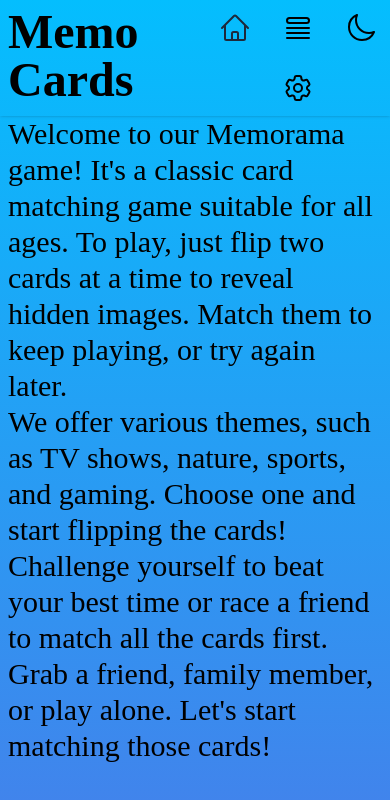
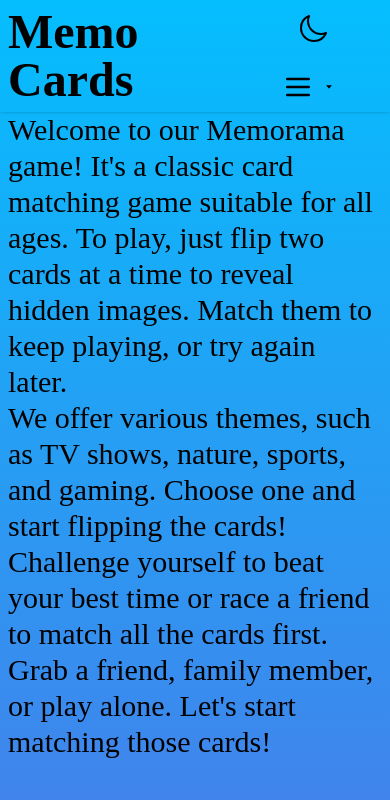
Before and after one commit to deiviiss/memory-game, a React (Vite) app: page / in a window 390 px wide. Shown: the top 800 px of the page. Built offline with nearby package versions, Linux system fonts and the light colour scheme; a web font is replaced by a local one.

Commit message:
feat: :sparkles: add dropdown menu
add dropdown menu with reacti-icons and hamburger menu

```diff
--- a/package.json
+++ b/package.json
@@ -22,6 +22,7 @@
     "prop-types": "^15.8.1",
     "react": "^18.2.0",
     "react-dom": "^18.2.0",
+    "react-icons": "^4.8.0",
     "react-router-dom": "^6.8.1"
   },
   "devDependencies": {
--- /dev/null
+++ b/src/components/DropDown.jsx
@@ -0,0 +1,29 @@
+import { useState } from "react";
+import { AiOutlineCaretDown, AiOutlineCaretUp } from "react-icons/ai";
+import { NavLink } from 'react-router-dom';
+
+function DropDown() {
+    const [isOpen, setIsOpen] = useState(false);
+  return (
+    <div className="relative w-24 flex flex-col items-center rounded-md">
+      <button onClick={() => setIsOpen((prev) => !prev)} className="flex items-center justify-around border-transparent active:border-white duration-400 active:text-white">
+          <svg xmlns="http://www.w3.org/2000/svg" className="icon icon-tabler icon-tabler-menu-2" width="32" height="32" viewBox="0 0 24 24" strokeWidth="2" stroke="currentColor" fill="none" strokeLinecap="round" strokeLinejoin="round"><path stroke="none" d="M0 0h24v24H0z" fill="none"></path><path d="M4 6l16 0"></path><path d="M4 12l16 0"></path><path d="M4 18l16 0"></path></svg>
+          {!isOpen ? ( <AiOutlineCaretDown className="h-2" />) : ( <AiOutlineCaretUp className="h-2" />)}
+      </button>
+      {isOpen && <div className="bg-primary-gradient absolute mt-10 max-w-full overflow-x-hidden">
+        <li className='w-full flex justify-center items-center'>
+          <NavLink to={'/'} className={({ isActive }) => isActive ? 'text-white' : ''}>
+            Home
+          </NavLink>
+        </li>
+        <li className='w-full flex justify-center items-center'>
+          <NavLink to={'/games'} className={({ isActive }) => isActive ? 'text-white' : ''}>
+            Games
+          </NavLink>
+        </li>
+        </div>}
+    </div>
+  )
+}
+
+export default DropDown;
--- a/src/components/Navbar.jsx
+++ b/src/components/Navbar.jsx
@@ -1,36 +1,18 @@
 import { NavLink } from 'react-router-dom'
 import '../styles/Navbar.css'
+import DropDown from './DropDown'
 
 export default function Navbar () {
   return (
     <div className='flex justify-between p-2 shadow'>
       <h1 className='text-5xl font-extrabold'>Memo Cards</h1>
-      <ul className='flex text-center items-center justify-around'>
-        <li className='hover:bg-red-800 rounded p-1'>
-          <NavLink to={'/'} className={({ isActive }) => isActive ? 'text-slate-800' : ''}>
-            <svg xmlns="http://www.w3.org/2000/svg" fill="none" viewBox="0 0 24 24" strokeWidth={1.5} stroke="currentColor" className="w-8 h-8">
-              <path strokeLinecap="round" strokeLinejoin="round" d="M2.25 12l8.954-8.955c.44-.439 1.152-.439 1.591 0L21.75 12M4.5 9.75v10.125c0 .621.504 1.125 1.125 1.125H9.75v-4.875c0-.621.504-1.125 1.125-1.125h2.25c.621 0 1.125.504 1.125 1.125V21h4.125c.621 0 1.125-.504 1.125-1.125V9.75M8.25 21h8.25" />
-            </svg>
-          </NavLink>
-        </li>
-        <li className='hover:bg-red-800 rounded p-1'>
-          <NavLink to={'/games'} className={({ isActive }) => isActive ? 'text-slate-800' : ''}>
-          <svg xmlns="http://www.w3.org/2000/svg" fill="none" viewBox="0 0 24 24" strokeWidth={1.5} stroke="currentColor" className="w-8 h-8">
-            <path strokeLinecap="round" strokeLinejoin="round" d="M3.75 12h16.5m-16.5 3.75h16.5M3.75 19.5h16.5M5.625 4.5h12.75a1.875 1.875 0 010 3.75H5.625a1.875 1.875 0 010-3.75z" />
-          </svg>
-          </NavLink>
-        </li>
-        <li className='hover:bg-red-800 rounded p-1'>
+      <ul className='flex flex-row text-center items-center justify-around'>
+        <li className='duration-400 active:text-white p-1'>
           <svg xmlns="http://www.w3.org/2000/svg" fill="none" viewBox="0 0 24 24" strokeWidth={1.5} stroke="currentColor" className="w-8 h-8">
             <path strokeLinecap="round" strokeLinejoin="round" d="M21.752 15.002A9.718 9.718 0 0118 15.75c-5.385 0-9.75-4.365-9.75-9.75 0-1.33.266-2.597.748-3.752A9.753 9.753 0 003 11.25C3 16.635 7.365 21 12.75 21a9.753 9.753 0 009.002-5.998z" />
           </svg>
         </li>
-        <li className='hover:bg-red-800 rounded p-1'>
-          <svg xmlns="http://www.w3.org/2000/svg" fill="none" viewBox="0 0 24 24" strokeWidth={1.5} stroke="currentColor" className="w-8 h-8">
-            <path strokeLinecap="round" strokeLinejoin="round" d="M9.594 3.94c.09-.542.56-.94 1.11-.94h2.593c.55 0 1.02.398 1.11.94l.213 1.281c.063.374.313.686.645.87.074.04.147.083.22.127.324.196.72.257 1.075.124l1.217-.456a1.125 1.125 0 011.37.49l1.296 2.247a1.125 1.125 0 01-.26 1.431l-1.003.827c-.293.24-.438.613-.431.992a6.759 6.759 0 010 .255c-.007.378.138.75.43.99l1.005.828c.424.35.534.954.26 1.43l-1.298 2.247a1.125 1.125 0 01-1.369.491l-1.217-.456c-.355-.133-.75-.072-1.076.124a6.57 6.57 0 01-.22.128c-.331.183-.581.495-.644.869l-.213 1.28c-.09.543-.56.941-1.11.941h-2.594c-.55 0-1.02-.398-1.11-.94l-.213-1.281c-.062-.374-.312-.686-.644-.87a6.52 6.52 0 01-.22-.127c-.325-.196-.72-.257-1.076-.124l-1.217.456a1.125 1.125 0 01-1.369-.49l-1.297-2.247a1.125 1.125 0 01.26-1.431l1.004-.827c.292-.24.437-.613.43-.992a6.932 6.932 0 010-.255c.007-.378-.138-.75-.43-.99l-1.004-.828a1.125 1.125 0 01-.26-1.43l1.297-2.247a1.125 1.125 0 011.37-.491l1.216.456c.356.133.751.072 1.076-.124.072-.044.146-.087.22-.128.332-.183.582-.495.644-.869l.214-1.281z" />
-            <path strokeLinecap="round" strokeLinejoin="round" d="M15 12a3 3 0 11-6 0 3 3 0 016 0z" />
-          </svg>
-        </li>
+        <DropDown />
       </ul>
     </div>
   )
```
Also changed, not shown: 1 other file (tests, documents, lock files or other folders).
